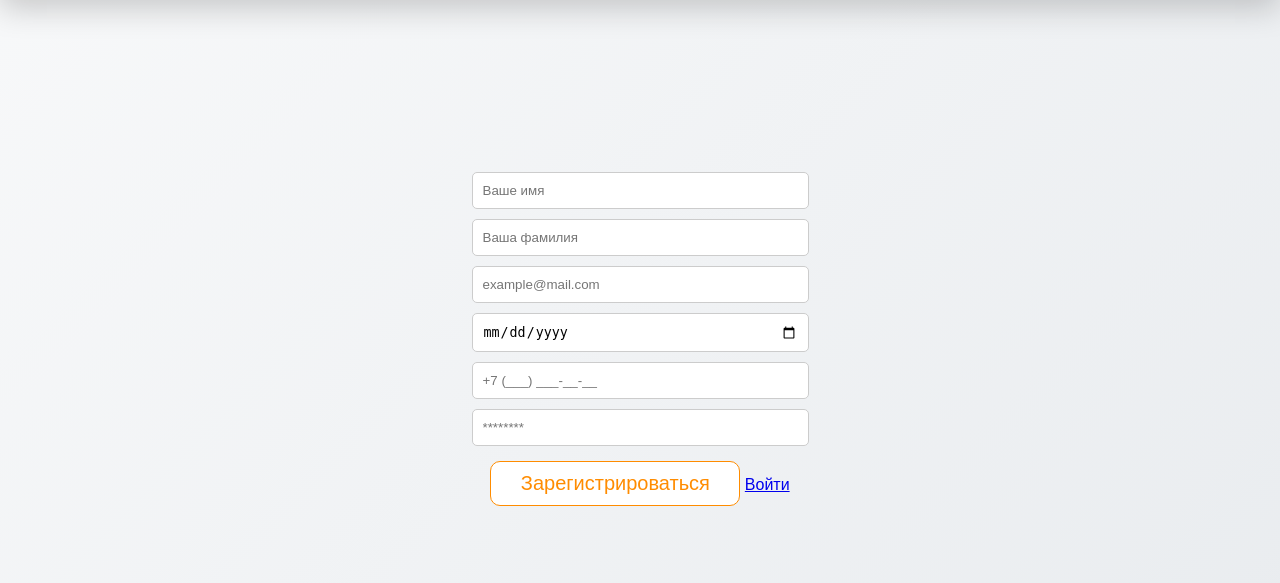
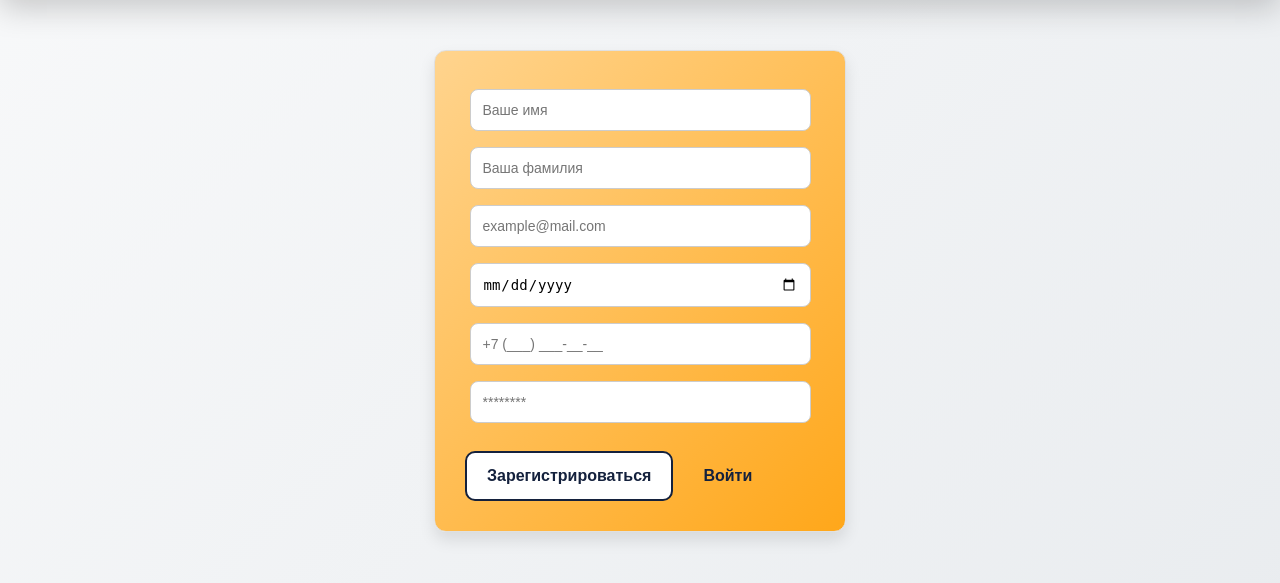
Before and after one commit to team-4-404/project1, a PHP site: page /register.html in a window 1280 px wide. Shown: the part 127-710 px from the top of the page. Run offline with PHP 8.4, Linux system fonts and the light colour scheme.

Commit message:
Update style.css

```diff
--- a/style.css
+++ b/style.css
@@ -955,134 +955,277 @@ button:hover {
 }
 
 
+/* Основной контейнер */
 .container_acc {
-    padding: 20px;
-    border-radius: 8px;
+    padding: 30px;
+    border-radius: 12px;
     width: 350px;
     text-align: center;
-    margin-top: 50px;
+    margin: 50px auto;
     display: flex;
     flex-direction: column;
     align-items: center;
-    margin: auto;
+    background: linear-gradient(135deg, #ffd48e, #ffa71a); /* Градиентный фон */
+    box-shadow: 0 8px 16px rgba(0, 0, 0, 0.1); /* Тень */
+    border: 1px solid #e0e0e0; /* Легкая граница */
+    transition: transform 0.3s ease, box-shadow 0.3s ease; /* Анимация */
 }
 
-h2 {
-    color: #333;
+.container_acc:hover {
+    transform: translateY(-5px); /* Поднимаем блок при наведении */
+    box-shadow: 0 12px 24px rgba(0, 0, 0, 0.15); /* Увеличиваем тень */
 }
 
-.welcome-text {
-    color: #429EA6;
-    font-size: 18px;
+/* Заголовок */
+h3 {
+    color: #14213D;
+    font-size: 24px;
+    margin-bottom: 10px;
 }
 
+/* Приветственный текст */
+.welcome-text {
+    color: #14213D;
+    font-size: 16px;
+    margin-bottom: 20px;
+}
+
+/* Поля ввода */
 label {
     display: block;
-    margin-top: 10px;
+    margin-top: 15px;
     font-weight: bold;
+    color: #14213D;
+    font-size: 14px;
+    text-align: left;
+    width: 90%;
 }
 
 input {
     width: 90%;
-    padding: 10px;
-    margin: 5px 0;
+    padding: 12px;
+    margin: 8px 0;
     border: 1px solid #ccc;
-    border-radius: 5px;
+    border-radius: 8px;
+    font-size: 14px;
+    transition: border-color 0.3s ease; /* Анимация границы */
+}
+
+input:focus {
+    border-color: #14213D; /* Подсветка границы при фокусе */
+    outline: none;
+}
+
+/* Кнопки */
+.buttons {
+    display: flex;
+    flex-direction: row;
+    gap: 10px;
+    margin-top: 20px;
 }
 
 .secondary-button {
     display: inline-block;
-    margin-top: 10px;
-    padding: 10px;
-    width: 250px;
+    padding: 12px 20px;
     text-align: center;
     background-color: white;
-    color: #FF8C00;
-    border: 1px solid #FF8C00;
+    color: #14213D;
+    border: 2px solid #14213D;
     border-radius: 10px;
     text-decoration: none;
     cursor: pointer;
-    font-size: 20px;
-    transition: transform ease 0.3s;
-    gap: 20px;
+    font-size: 16px;
+    font-weight: 600;
+    transition: all ease 0.3s;
 }
 
 .secondary-button:hover {
+    background-color: #14213D;
+    color: white;
+}
+
+.two-button {
+    display: inline-block;
+    padding: 12px 20px;
+    text-align: center;
+    color: #14213D;
+    text-decoration: none;
+    cursor: pointer;
+    font-size: 16px;
+    font-weight: 600;
+    transition: all ease 0.3s;
+}
+
+.two-button:hover {
     transform: scale(1.05);
-    background-color: white;
+    color: #0e172b;
+}
 
+.secondary-button:active {
+    transform: scale(0.95);
+    box-shadow: 0 2px 4px rgba(0, 0, 0, 0.1);
 }
 
 .hidden {
     display: none;
 }
 
-.favorite-item img {
-    width: 100px;
-    height: 100px;
-    object-fit: cover;
+
+
+
+/* Герой-секция */
+.hero {
+    background: url('img/hero.jpg') no-repeat center center/cover;
+    color: #fff;
+    text-align: center;
+    padding: 100px 20px;
 }
 
+.hero h1 {
+    font-size: 48px;
+    margin-bottom: 20px;
+}
 
-.container_acc {
-    padding: 20px;
-    border-radius: 8px;
-    width: 350px;
+.hero p {
+    font-size: 18px;
+    margin-bottom: 40px;
+}
+
+.cta-button {
+    background-color: #14213D;
+    color: #fff;
+    padding: 15px 30px;
+    border-radius: 5px;
+    font-weight: 600;
+    transition: background-color 0.3s ease;
+    text-decoration: none;
+}
+
+.cta-button:hover {
+    background-color: #0D1B2A;
+}
+
+/* Преимущества */
+.features {
+    display: flex;
+    justify-content: space-around;
+    padding: 60px 10%;
+    background-color: #fff;
     text-align: center;
-    margin-top: 50px;
-    display: flex;
-    flex-direction: column;
-    align-items: center;
-    margin: auto;
 }
 
 h2 {
-    color: #333;
+    font-size: 36px;
+    margin-bottom: 40px;
+    width: 100%;
+    text-align: center;
 }
 
-.welcome-text {
-    color: #429EA6;
-    font-size: 18px;
+.feature {
+    max-width: 300px;
 }
 
-label {
-    display: block;
-    margin-top: 10px;
-    font-weight: bold;
+.feature h3 {
+    font-size: 24px;
+    margin-bottom: 15px;
 }
 
-input {
-    width: 90%;
-    padding: 10px;
-    margin: 5px 0;
-    border: 1px solid #ccc;
-    border-radius: 5px;
+.feature p {
+    font-size: 16px;
+    color: #0e172b;
 }
 
-.secondary-button {
-    display: inline-block;
-    margin-top: 10px;
-    padding: 10px;
+/* Популярные товары */
+.popular-products {
+    padding: 60px 10%;
+    background-color: #f9f9f9;
     text-align: center;
-    background-color: white;
-    color: #FF8C00;
-    border: 1px solid #FF8C00;
-    border-radius: 10px;
-    text-decoration: none;
-    cursor: pointer;
-    font-size: 20px;
-    transition: transform ease 0.3s;
+}
+
+.popular-products h2 {
+    font-size: 36px;
+    margin-bottom: 40px;
+}
+
+.product-grid {
+    display: flex;
+    justify-content: space-around;
+    flex-wrap: wrap;
     gap: 20px;
 }
 
-.secondary-button:hover {
-    transform: scale(1.05);
-    background-color: white;
-
+.product-card {
+    background-color: #fff;
+    border-radius: 10px;
+    box-shadow: 0 4px 8px rgba(0, 0, 0, 0.1);
+    padding: 20px;
+    max-width: 250px;
+    transition: transform 0.3s ease;
 }
 
-.hidden {
-    display: none;
+.product-card:hover {
+    transform: translateY(-10px);
+}
+
+.product-card img {
+    max-width: 100%;
+    border-radius: 10px;
+}
+
+.product-card h3 {
+    font-size: 20px;
+    margin: 15px 0 10px;
+}
+
+.product-card p {
+    font-size: 16px;
+    color: #14213D;
+    font-weight: 600;
+}
+
+.feature img {
+    width: 80px; /* Размер изображения */
+    height: 80px;
+    margin-bottom: 20px;
+    object-fit: cover; /* Чтобы изображение не искажалось */
+}
+
+.about-us, .team, .contacts, .error-404 {
+    text-align: center;
+    padding: 20px;
+}
+
+.about-us, .contacts {
+    width: 40%;
+    text-align: left;
+}
+
+.team-grid, .info-about {
+    display: flex;
+    flex-direction: row;
+    gap: 10px;
+    flex-wrap: wrap;
+    width: 80%;
+    justify-content: center;
+    align-items: flex-start;
+    margin: auto;
+    padding-top: 30px;
+}
+
+.team-member {
+    width: 13%
+}
+
+.team-member img {
+    width: 100px;
+    height: 100px;
+    border-radius: 50%;
+}
+
+.map iframe {
+    width: 100%;
+    height: 400px;
+    border: none;
 }
 
 /* Адаптивность */
@@ -1184,7 +1327,7 @@ input {
         flex-direction: column; /* Вертикальное расположение */
         align-items: center;
       }
-    }
+
 
     .cart-table td img {
         width: 100px;
```
